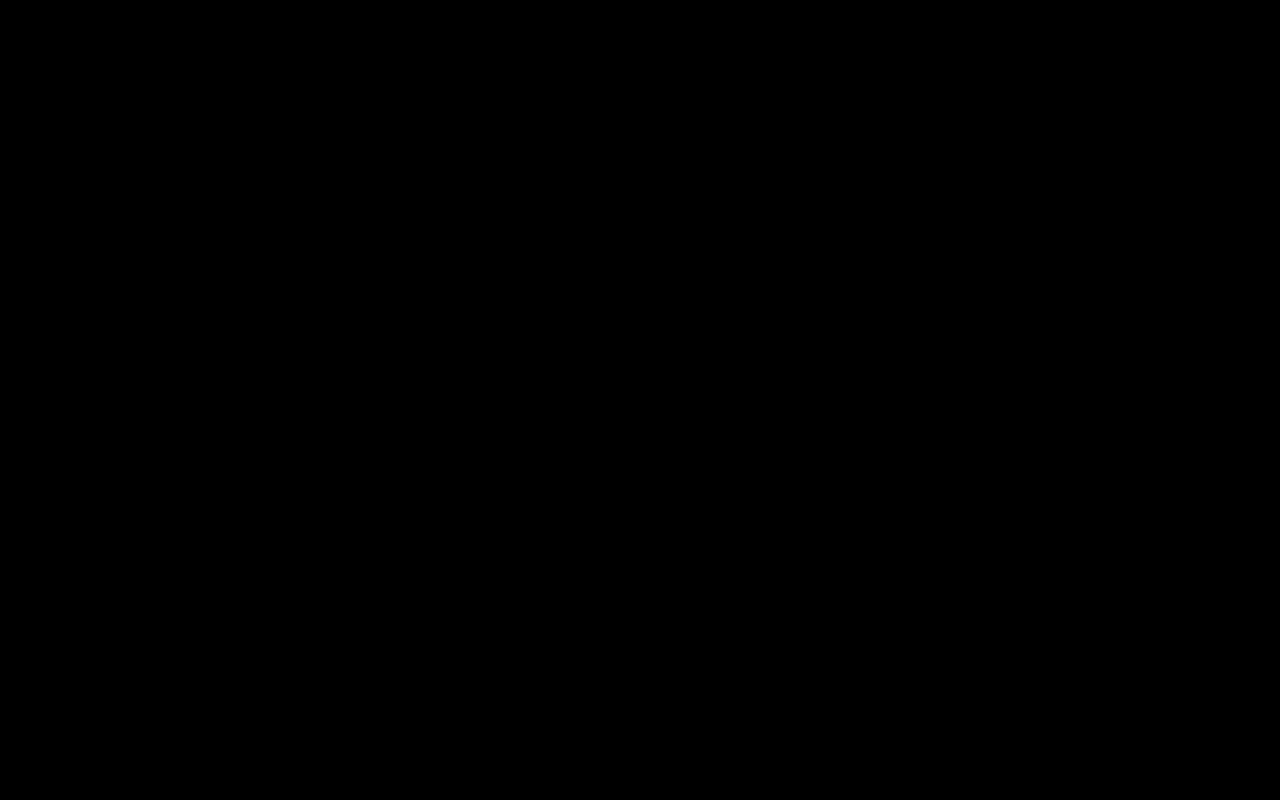
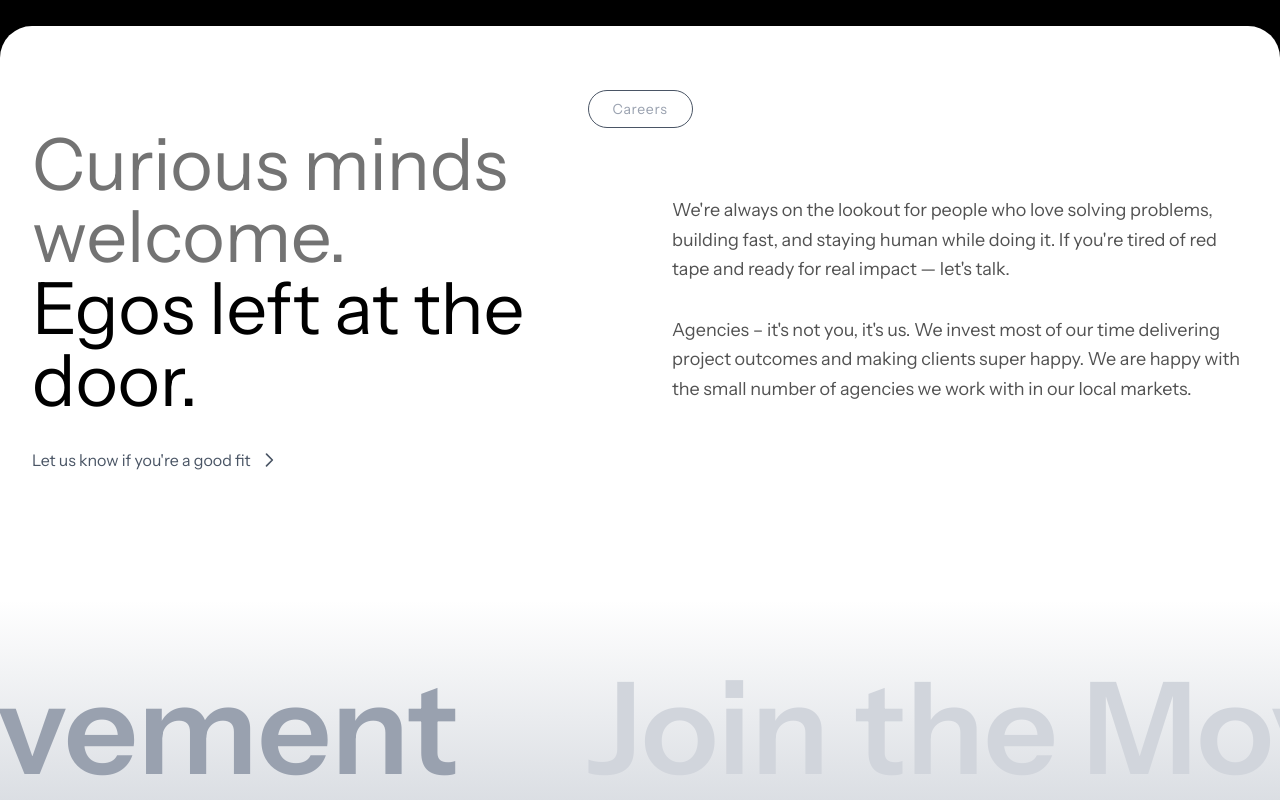
Before and after one commit to sanket5257/shivnerisystems, a Next.js app: page /about in a window 1280 px wide. Shown: the part 3960-4760 px from the top of the page. Built offline with nearby package versions, Linux system fonts and the light colour scheme.

Commit message:
career added

```diff
--- a/app/about/page.tsx
+++ b/app/about/page.tsx
@@ -3,6 +3,7 @@
 import { useEffect, useRef } from 'react';
 import Mvp from '../components/sections/Mvp';
 import Manifesto from '../components/sections/Manifesto';
+import Careears from '../components/sections/Careears';
 
 export default function UpticLanding() {
   const heroRef = useRef<HTMLDivElement>(null);
@@ -285,8 +286,8 @@ export default function UpticLanding() {
       </section>
               <Mvp/>
               <Manifesto/>
+              <Careears/>
       {/* Additional spacing */}
-      <div className="h-screen"></div>
     </div>
   );
 }
--- a/app/components/layout/Footer.tsx
+++ b/app/components/layout/Footer.tsx
@@ -3,23 +3,45 @@ import { Mail, Phone, MapPin, Linkedin } from 'lucide-react';
 import { FaLinkedin, FaTwitter, FaGithub, FaYoutube, FaFacebook } from 'react-icons/fa';
 import { MdEmail, MdPhone, MdLocationOn } from 'react-icons/md';
 import Link from 'next/link';
+
 export default function ModernFooter() {
-  const services = ['Development', 'Platforms', 'Operate & Innovate'];
-  const assessments = ['App Security & Compliance', 'Cloud Cost Optimization', 'Internal Developer Platforms'];
-  const company = ['Customer Stories', 'Partners', 'How We Work', 'Careers'];
-  const about = ['Our Mission', "Shivneri's Journey", 'Leadership Team', 'Contact'];
+  const services = [
+    { name: 'Development', path: '/services/development' },
+    { name: 'Platforms', path: '/services/platforms' },
+    { name: 'Operate & Innovate', path: '/services/operate-innovate' }
+  ];
+
+  const assessments = [
+    { name: 'App Security & Compliance', path: '/assessments/security-compliance' },
+    { name: 'Cloud Cost Optimization', path: '/assessments/cloud-optimization' },
+    { name: 'Internal Developer Platforms', path: '/assessments/developer-platforms' }
+  ];
+
+  const company = [
+    { name: 'Customer Stories', path: '/company/customer-stories' },
+    { name: 'Partners', path: '/company/partners' },
+    { name: 'How We Work', path: '/company/how-we-work' },
+    { name: 'Careers', path: '/about#careers' }
+  ];
+
+  const about = [
+    { name: 'Our Mission', path: '/about/mission' },
+    { name: "Shivneri's Journey", path: '/about/journey' },
+    { name: 'Leadership Team', path: '/about/leadership' },
+    { name: 'Contact', path: '/contact' }
+  ];
 
   const contacts = [
     { region: 'India', phone: '+91 12345 67890' }
   ];
 
   const legalLinks = [
-    'Privacy Policy',
-    'Cookie Policy',
-    'Code of Conduct',
-    'Sustainability Policy',
-    'Modern Slavery Policy',
-    'Cookie Settings'
+    { name: 'Privacy Policy', path: '/legal/privacy-policy' },
+    { name: 'Cookie Policy', path: '/legal/cookie-policy' },
+    { name: 'Code of Conduct', path: '/legal/code-of-conduct' },
+    { name: 'Sustainability Policy', path: '/legal/sustainability-policy' },
+    { name: 'Modern Slavery Policy', path: '/legal/modern-slavery-policy' },
+    { name: 'Cookie Settings', path: '/cookie-settings' }
   ];
 
   return (
@@ -73,9 +95,9 @@ export default function ModernFooter() {
                   <ul className="space-y-3">
                     {services.map((item, i) => (
                       <li key={i}>
-                        <a href="#" className="text-gray-400 hover:text-white text-sm transition-colors">
-                          {item}
-                        </a>
+                        <Link href={item.path} className="text-gray-400 hover:text-white text-sm transition-colors">
+                          {item.name}
+                        </Link>
                       </li>
                     ))}
                   </ul>
@@ -87,9 +109,9 @@ export default function ModernFooter() {
                   <ul className="space-y-3">
                     {assessments.map((item, i) => (
                       <li key={i}>
-                        <a href="#" className="text-gray-400 hover:text-white text-sm transition-colors">
-                          {item}
-                        </a>
+                        <Link href={item.path} className="text-gray-400 hover:text-white text-sm transition-colors">
+                          {item.name}
+                        </Link>
                       </li>
                     ))}
                   </ul>
@@ -101,9 +123,9 @@ export default function ModernFooter() {
                   <ul className="space-y-3">
                     {company.map((item, i) => (
                       <li key={i}>
-                        <a href="#" className="text-gray-400 hover:text-white text-sm transition-colors">
-                          {item}
-                        </a>
+                        <Link href={item.path} className="text-gray-400 hover:text-white text-sm transition-colors">
+                          {item.name}
+                        </Link>
                       </li>
                     ))}
                   </ul>
@@ -115,9 +137,9 @@ export default function ModernFooter() {
                   <ul className="space-y-3">
                     {about.map((item, i) => (
                       <li key={i}>
-                        <a href="#" className="text-gray-400 hover:text-white text-sm transition-colors">
-                          {item}
-                        </a>
+                        <Link href={item.path} className="text-gray-400 hover:text-white text-sm transition-colors">
+                          {item.name}
+                        </Link>
                       </li>
                     ))}
                   </ul>
@@ -138,7 +160,7 @@ export default function ModernFooter() {
 
                   {/* Email */}
                   <div>
-                    <a href="mailto:sayhello@uptic.io" className="text-gray-400 hover:text-white text-sm">
+                    <a href="mailto:sayhello@shivneri.com" className="text-gray-400 hover:text-white text-sm">
                       sayhello@shivneri.com
                     </a>
                   </div>
@@ -158,9 +180,9 @@ export default function ModernFooter() {
             <div className="flex flex-wrap gap-6 text-sm">
               {legalLinks.map((link, i) => (
                 <React.Fragment key={i}>
-                  <a href="#" className="text-gray-500 hover:text-gray-300">
-                    {link}
-                  </a>
+                  <Link href={link.path} className="text-gray-500 hover:text-gray-300">
+                    {link.name}
+                  </Link>
                   {i < legalLinks.length - 1 && <span className="text-gray-700">|</span>}
                 </React.Fragment>
               ))}
--- /dev/null
+++ b/app/components/sections/Careears.tsx
@@ -0,0 +1,101 @@
+import React, { useEffect, useRef } from 'react';
+
+const CareersHero = () => {
+  const scrollTextRef = useRef(null);
+
+  useEffect(() => {
+    // Dynamically import gsap to avoid SSR issues
+    import('gsap').then((gsapModule) => {
+      const gsap = gsapModule.default;
+
+      const scrollText = scrollTextRef.current;
+      if (scrollText) {
+        // Create infinite horizontal scroll animation
+        gsap.to(scrollText, {
+          x: '-50%',
+          duration: 20,
+          ease: 'none',
+          repeat: -1
+        });
+      }
+    });
+  }, []);
+
+  return (
+    <div id='careers' className="min-h-screen rounded-4xl bg-white flex flex-col">
+      {/* Header */}
+      <header className="">
+         <div className="flex justify-center ">
+          <span className="px-6 py-2 mt-16 border border-gray-600 rounded-full text-gray-400 text-sm tracking-wider">
+            Careers
+          </span>
+        </div>
+      </header>
+
+      {/* Hero Section */}
+      <div className="flex-1 flex items-center justify-center px-8 pb-32">
+        <div className="max-w-7xl w-full">
+          <div className="grid lg:grid-cols-2 gap-16 items-center">
+            {/* Left Column */}
+            <div>
+              <h1 className="text-6xl lg:text-7xl mb-8">
+                <span className="text-neutral-500">Curious minds welcome.</span>
+                <br />
+                <span className="text-black">Egos left at the door.</span>
+              </h1>
+
+              <button className="flex items-center gap-2 text-gray-600 hover:text-gray-900 transition-colors group">
+                <span>Let us know if you're a good fit</span>
+                <svg
+                  className="w-5 h-5 transform group-hover:translate-x-1 transition-transform"
+                  fill="none"
+                  stroke="currentColor"
+                  viewBox="0 0 24 24"
+                >
+                  <path strokeLinecap="round" strokeLinejoin="round" strokeWidth={2} d="M9 5l7 7-7 7" />
+                </svg>
+              </button>
+            </div>
+
+            {/* Right Column */}
+            <div className="space-y-8 text-neutral-600 text-lg leading-relaxed">
+              <p>
+                We're always on the lookout for people who love solving problems, building fast, and staying human while doing it. If you're tired of red tape and ready for real impact — let's talk.
+              </p>
+
+              <p>
+                Agencies – it's not you, it's us. We invest most of our time delivering project outcomes and making clients super happy. We are happy with the small number of agencies we work with in our local markets.
+              </p>
+            </div>
+          </div>
+        </div>
+      </div>
+
+      {/* Scrolling Text */}
+      <div className="overflow-hidden bg-gradient-to-t from-gray-300 to-transparent py-16">
+        <div
+          ref={scrollTextRef}
+          className="flex whitespace-nowrap"
+          style={{ width: '200%' }}
+        >
+          <div className="flex items-center">
+            <span className="text-8xl lg:text-9xl font-semibold text-gray-400 mr-32">
+              the Movement
+            </span>
+            <span className="text-8xl lg:text-9xl font-semibold text-gray-300 mr-32">
+              Join the Movement
+            </span>
+            <span className="text-8xl lg:text-9xl font-semibold text-gray-400 mr-32">
+              the Movement
+            </span>
+            <span className="text-8xl lg:text-9xl font-semibold text-gray-300 mr-32">
+              Join the Movement
+            </span>
+          </div>
+        </div>
+      </div>
+    </div>
+  );
+};
+
+export default CareersHero;
```
Lines whose indentation alone changed are shown as unchanged.
